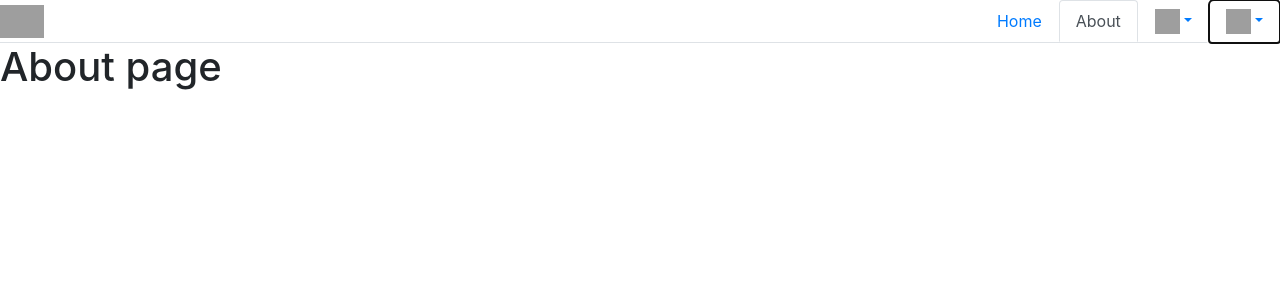
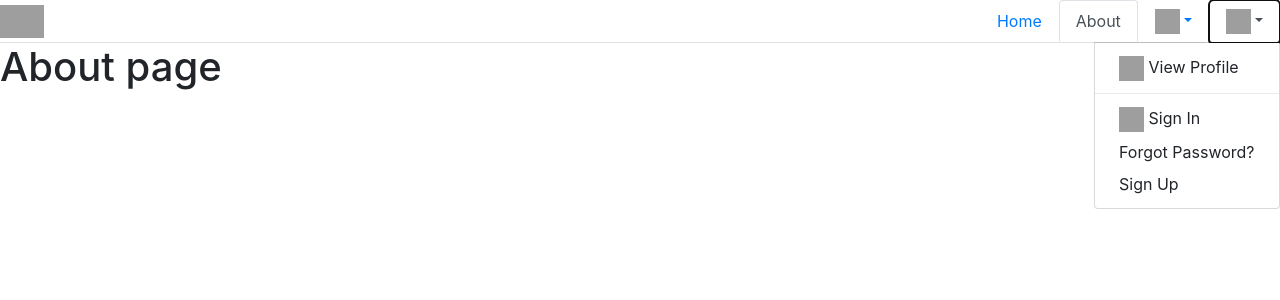
Before and after one commit to SCCapstone/twitterBot, a Django app: page /about/ in a window 1280 px wide, after a click that opens the changed part. Shown: the top 300 px of the page. Run offline with Django 3.2, Linux system fonts and the light colour scheme; some libraries are stand-ins or nearby versions; grey boxes are pictures that could not be loaded.

Commit message:
touching up

```diff
--- a/static/static_dirs/home.css
+++ b/static/static_dirs/home.css
@@ -1,3 +1,3 @@
-h1, h2 a {
-    color: #C25100;
-}
+/*h1, h2 a {
+    color: #red;
+}*/
--- a/templates/about.html
+++ b/templates/about.html
@@ -1,4 +1,9 @@
-{% extends 'base.html' %}
+<head>
+  <script src="https://code.jquery.com/jquery-3.3.1.slim.min.js"></script>
+  <script src="https://cdnjs.cloudflare.com/ajax/libs/popper.js/1.14.3/umd/popper.min.js"></script>
+  <script src="https://stackpath.bootstrapcdn.com/bootstrap/4.1.2/js/bootstrap.min.js"></script>
+  <link rel="stylesheet" href="https://stackpath.bootstrapcdn.com/bootstrap/4.1.2/css/bootstrap.min.css">
+</head>
 
 {% block content %}
 <ul class="nav nav-tabs justify-content-end">
@@ -9,11 +14,7 @@
   </li>
   <li class="nav-item"><a class="nav-link" href="{% url 'home' %}">Home</a><li>
   <li class="nav-item"><a class="nav-link active" href="{% url 'about' %}">About</a></li>
-  <!-- <li class="nav-item ml-auto">
-     <a class="navbar-brand" href="#">
-          <img src="https://www.clipartwiki.com/clipimg/detail/248-2480210_user-staff-man-profile-person-icon-circle-png.png" alt="" height="42" width ="42">
-        </a>
-  </li> -->
+
   <li class="nav-item dropdown">
     <a class="nav-link dropdown-toggle" data-toggle="dropdown" href="#" role="button" aria-haspopup="true" aria-expanded="false"><img src="https://www.seekclipart.com/clipng/middle/454-4542006_sino-notifica-o-icon-youtube-notification-bell-png.png" alt="" height="25" width ="25"></a>
     <div class="dropdown-menu dropdown-menu-right">
@@ -21,21 +22,23 @@
     </div>
   </li>
   <li class="nav-item dropdown">
-    <a class="nav-link dropdown-toggle" data-toggle="dropdown" href="#" role="button" aria-haspopup="true" aria-expanded="false"><img src="https://icon-library.net/images/icon-profile/icon-profile-5.jpg" alt="" height="25" width ="25"></a>
+    <a class="nav-link dropdown-toggle" data-toggle="dropdown" href="#" role="button" aria-haspopup="true" aria-expanded="false"><img src="https://icon-library.net/images/icon-profile/icon-profile-5.jpg" alt="" height="25" width ="25">{{user.username}}</a>
     <div class="dropdown-menu dropdown-menu-right">
       <a class="dropdown-item" href="#"><img src="https://icon-library.net/images/icon-profile/icon-profile-5.jpg" alt="" height="25" width ="25"> View Profile</a>
       <div class="dropdown-divider"></div>
-      <a class="dropdown-item" href="#"><img src="https://icons-for-free.com/iconfiles/png/512/check+exit+log+off+logout+quit+sign+out+icon-1320183951265704602.png" alt="" height="25" width ="25"> Sign Out</a>
-      <!-- <a class="dropdown-item" href="#">Something else here</a>
-      <a class="dropdown-item" href="#">Separated link</a> -->
+      {% if user.is_authenticated %}
+      <a class="dropdown-item" href="{% url 'logout' %}"><img src="https://icons-for-free.com/iconfiles/png/512/check+exit+log+off+logout+quit+sign+out+icon-1320183951265704602.png" alt="" height="25" width ="25"> Sign Out</a>
+      {% else %}
+      <a class="dropdown-item" href="{% url 'login' %}"><img src="https://i.ibb.co/5ctJf4W/check-exit-log-off-logout-quit-sign-out-icon-1320183951265704602.png" alt="" height="25" width ="25"> Sign In</a>
+      <a class="dropdown-item" href="{% url 'password_reset' %}">Forgot Password?</a>
+      <a class="dropdown-item" href="{% url 'signup' %}">Sign Up</a>
+      {% endif %}
+
     </div>
   </li>
 </ul>
-
 {% load static %}
 <head>
-	<link rel="stylesheet" href="https://stackpath.bootstrapcdn.com/bootstrap/4.1.3/css/bootstrap.min.css" integrity="sha384-MCw98/SFnGE8fJT3GXwEOngsV7Zt27NXFoaoApmYm81iuXoPkFOJwJ8ERdknLPMO" crossorigin="anonymous">
-	<script src="https://stackpath.bootstrapcdn.com/bootstrap/4.1.3/js/bootstrap.min.js" integrity="sha384-ChfqqxuZUCnJSK3+MXmPNIyE6ZbWh2IMqE241rYiqJxyMiZ6OW/JmZQ5stwEULTy" crossorigin="anonymous"></script>
 	<link href="{% static 'about.css' %}" rel="stylesheet"/>
 </head>
 <h1>About page</h1>
```
Also changed, not shown: templates/home.html (+5 -8 lines).
